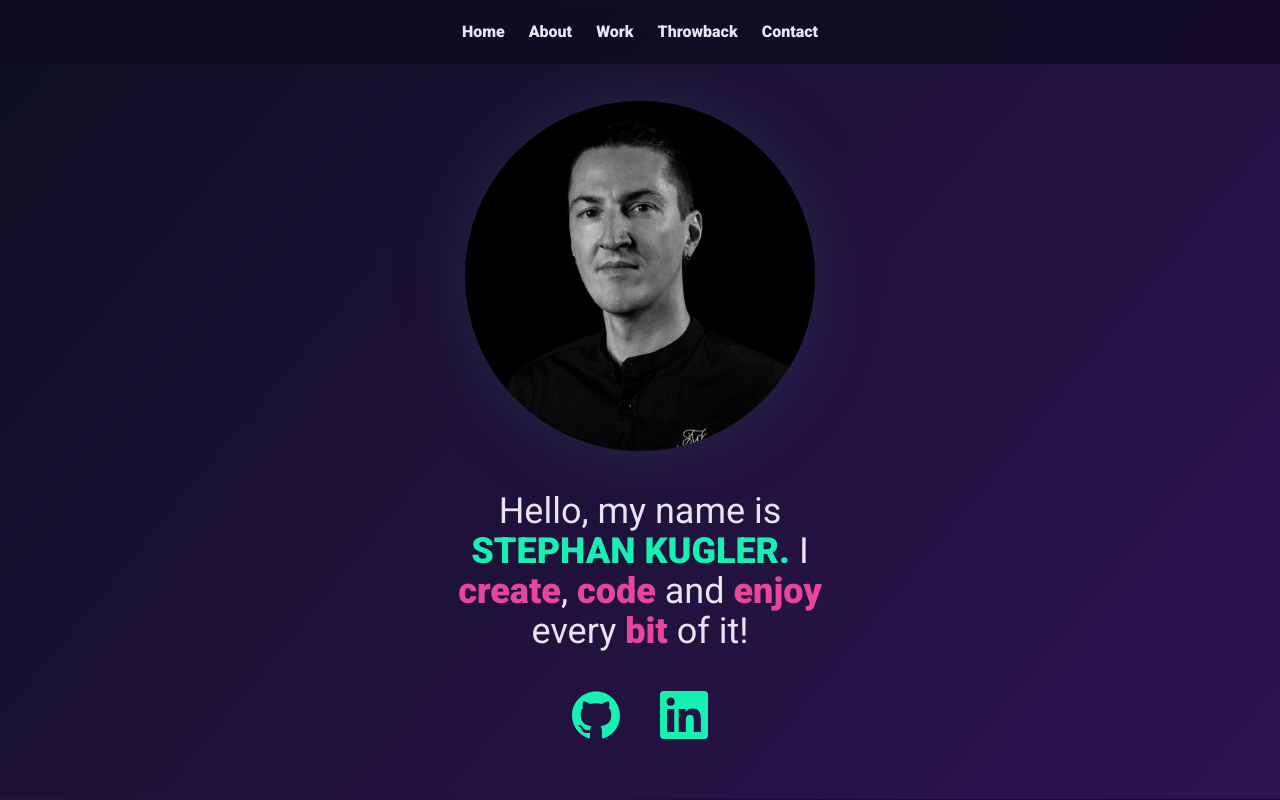
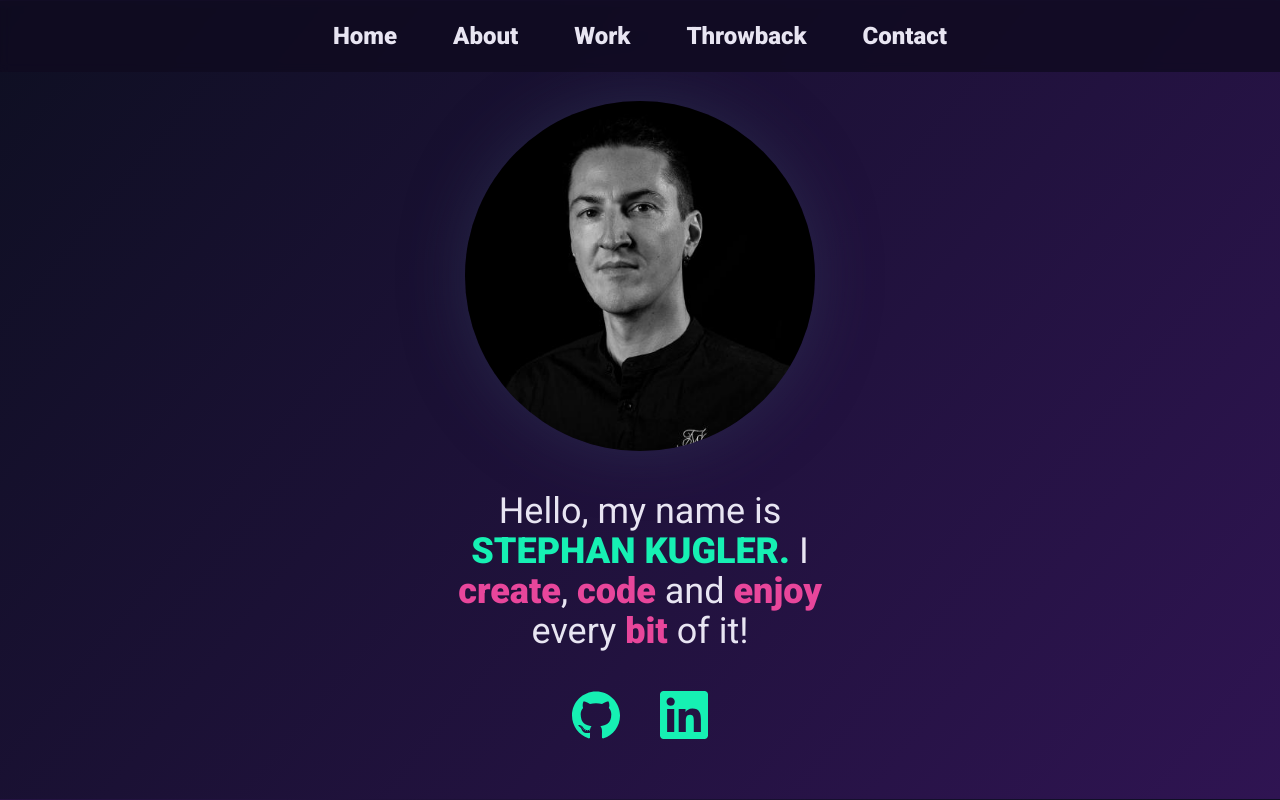
Before and after one commit to stekug/stephankugler-personal-portfolio, a Next.js app: page / in a window 1280 px wide. Shown: the top 800 px of the page. Built offline with nearby package versions, Linux system fonts and the light colour scheme.

Commit message:
adjust navigation sizing

```diff
--- a/app/_components/Navigation.tsx
+++ b/app/_components/Navigation.tsx
@@ -6,8 +6,8 @@ const linkStyles =
 
 export default function Navigation() {
   return (
-    <nav className="fixed top-0 z-50 flex w-full overflow-visible bg-primary-8 py-5 backdrop-blur-sm">
-      <ul className="text-l flex w-full justify-center gap-6 font-extrabold">
+    <nav className="text-md fixed top-0 z-50 flex w-full overflow-visible bg-primary-8 py-5 backdrop-blur-sm sm:text-xl md:text-2xl">
+      <ul className="text-l flex w-full justify-center gap-6 font-extrabold md:gap-14">
         <li>
           <Link scroll={true} href="/" className={twMerge(linkStyles)}>
             Home
```
